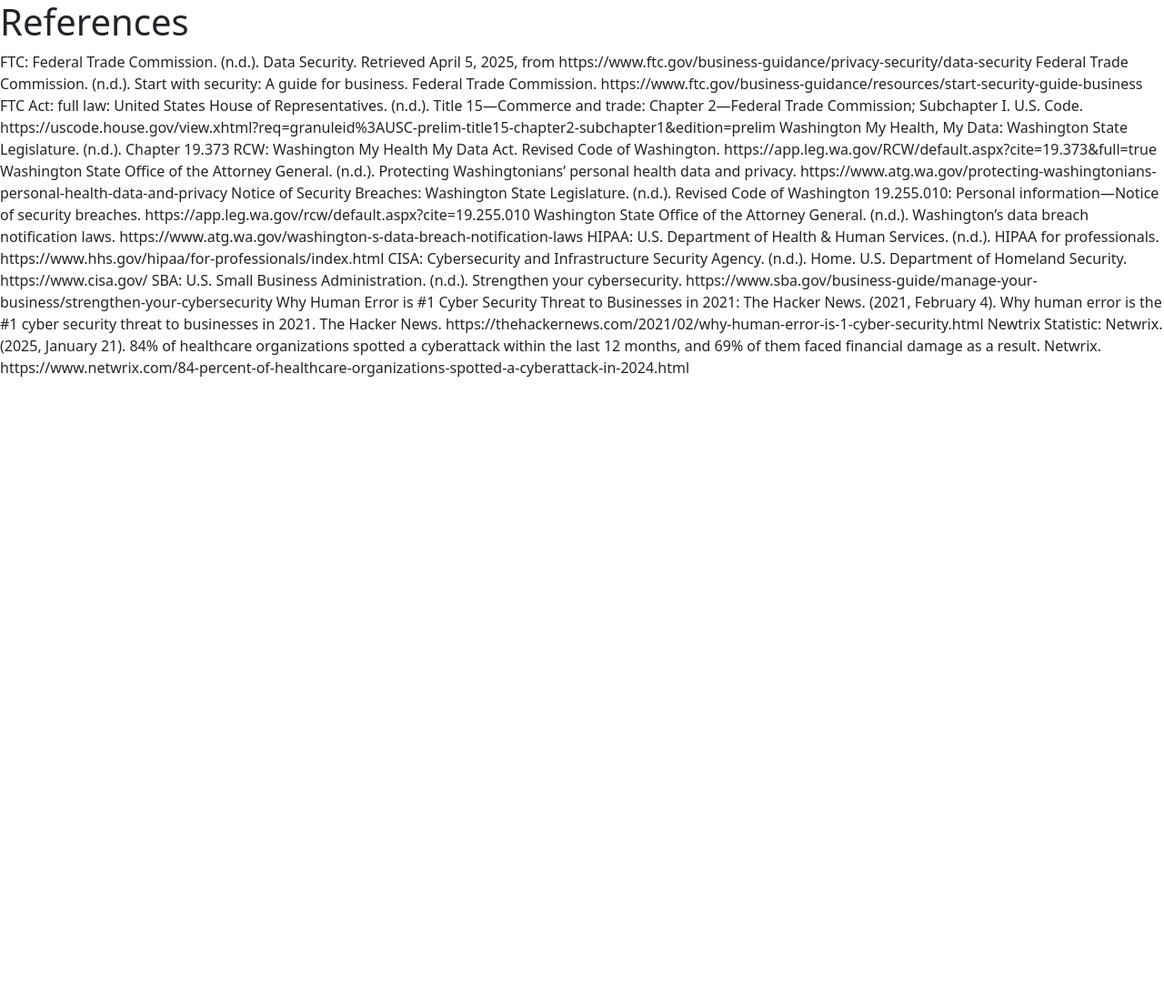
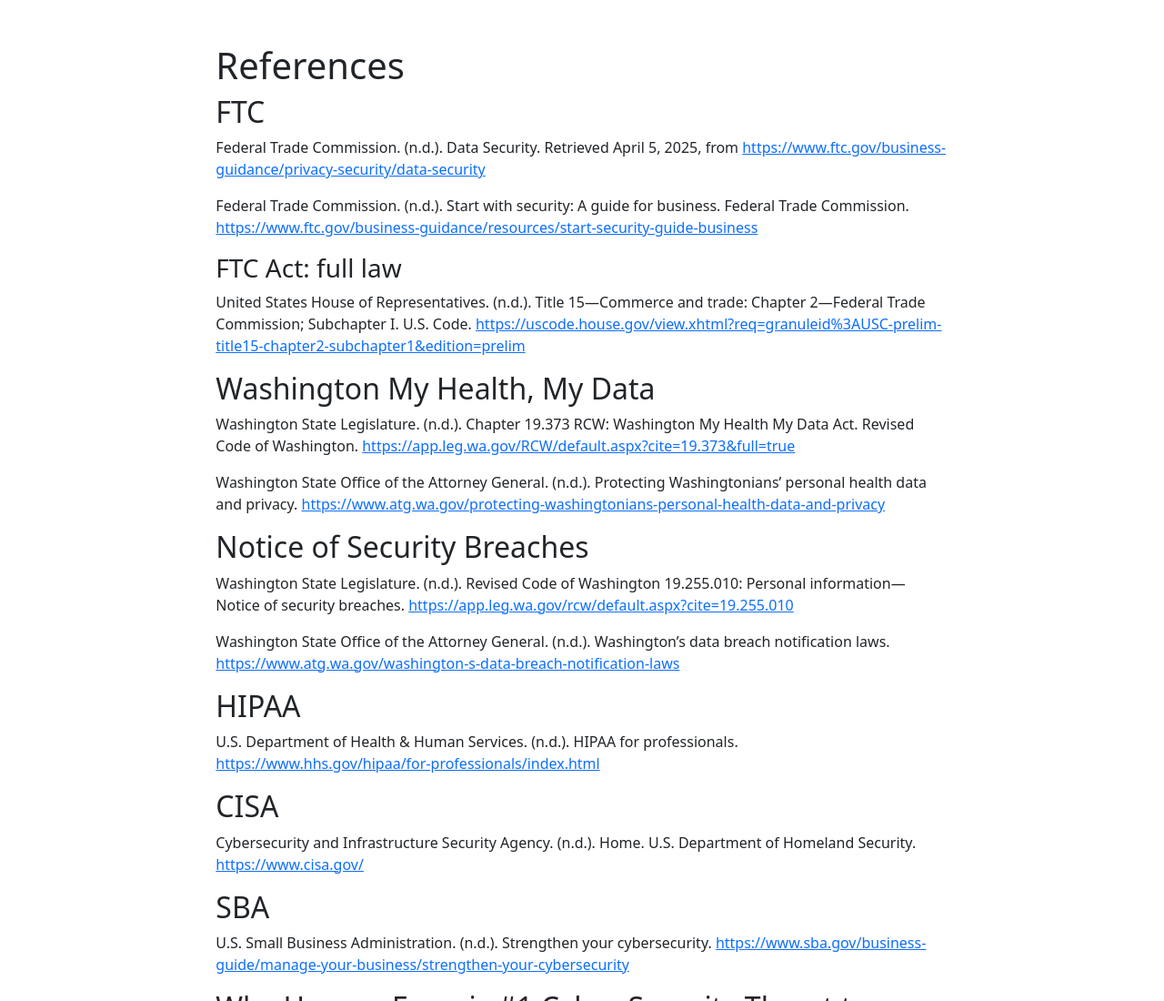
Before and after one commit to cherimarie/noncovered-not-exempt, a plain HTML site: page citations.html in a window 1280 px wide. Shown: the top 1100 px of the page at 91% size. Before the commit the page ends 800 px from the top, so only its background shows below. Drawn offline with nearby package versions, Linux system fonts and the light colour scheme.

Commit message:
Citations

```diff
--- a/citations.html
+++ b/citations.html
@@ -4,56 +4,71 @@
     <meta charset="utf-8">
     <meta name="viewport" content="width=device-width, initial-scale=1">
     <link href="https://cdn.jsdelivr.net/npm/bootstrap@5.3.5/dist/css/bootstrap.min.css" rel="stylesheet" integrity="sha384-SgOJa3DmI69IUzQ2PVdRZhwQ+dy64/BUtbMJw1MZ8t5HZApcHrRKUc4W0kG879m7" crossorigin="anonymous">
-  <title></title>
+    <title>Non-Covered, Not Exempt</title>
+    <style>
+      #main-flex {
+        display: flex;
+        flex-flow: column nowrap;
+        justify-content: center;
+      }
+    </style>
   </head>
 <body>
+  <div class="col-lg-8 mx-auto p-4 py-md-5">
+  <main id="main-flex">
+<h1>References</h1>
 
-<h1>References</h1>
-FTC:
+<h2>FTC</h2>
 
-Federal Trade Commission. (n.d.). Data Security. Retrieved April 5, 2025, from https://www.ftc.gov/business-guidance/privacy-security/data-security
+<p>Federal Trade Commission. (n.d.). Data Security. Retrieved April 5, 2025, from <a href="https://www.ftc.gov/business-guidance/privacy-security/data-security">https://www.ftc.gov/business-guidance/privacy-security/data-security</a></p>
 
-Federal Trade Commission. (n.d.). Start with security: A guide for business. Federal Trade Commission. https://www.ftc.gov/business-guidance/resources/start-security-guide-business
+<p>Federal Trade Commission. (n.d.). Start with security: A guide for business. Federal Trade Commission. <a href="https://www.ftc.gov/business-guidance/resources/start-security-guide-business">https://www.ftc.gov/business-guidance/resources/start-security-guide-business</a></p>
 
-FTC Act: full law:
+<h3>FTC Act: full law</h3>
 
-United States House of Representatives. (n.d.). Title 15—Commerce and trade: Chapter 2—Federal Trade Commission; Subchapter I. U.S. Code. https://uscode.house.gov/view.xhtml?req=granuleid%3AUSC-prelim-title15-chapter2-subchapter1&edition=prelim
+<p>United States House of Representatives. (n.d.). Title 15—Commerce and trade: Chapter 2—Federal Trade Commission; Subchapter I. U.S. Code. <a href="https://uscode.house.gov/view.xhtml?req=granuleid%3AUSC-prelim-title15-chapter2-subchapter1&edition=prelim">https://uscode.house.gov/view.xhtml?req=granuleid%3AUSC-prelim-title15-chapter2-subchapter1&edition=prelim</a></p>
 
-Washington My Health, My Data:
+<h2>Washington My Health, My Data</h2>
 
-Washington State Legislature. (n.d.). Chapter 19.373 RCW: Washington My Health My Data Act. Revised Code of Washington. https://app.leg.wa.gov/RCW/default.aspx?cite=19.373&full=true
+<p>Washington State Legislature. (n.d.). Chapter 19.373 RCW: Washington My Health My Data Act. Revised Code of Washington. <a href="https://app.leg.wa.gov/RCW/default.aspx?cite=19.373&full=true">https://app.leg.wa.gov/RCW/default.aspx?cite=19.373&full=true</a></p>
 
-Washington State Office of the Attorney General. (n.d.). Protecting Washingtonians’ personal health data and privacy. https://www.atg.wa.gov/protecting-washingtonians-personal-health-data-and-privacy
+<p>Washington State Office of the Attorney General. (n.d.). Protecting Washingtonians’ personal health data and privacy. <a href="https://www.atg.wa.gov/protecting-washingtonians-personal-health-data-and-privacy">https://www.atg.wa.gov/protecting-washingtonians-personal-health-data-and-privacy</a></p>
 
-Notice of Security Breaches:
+<h2>Notice of Security Breaches</h2>
 
-Washington State Legislature. (n.d.). Revised Code of Washington 19.255.010: Personal information—Notice of security breaches. https://app.leg.wa.gov/rcw/default.aspx?cite=19.255.010
+<p>Washington State Legislature. (n.d.). Revised Code of Washington 19.255.010: Personal information—Notice of security breaches. <a href="https://app.leg.wa.gov/rcw/default.aspx?cite=19.255.010">https://app.leg.wa.gov/rcw/default.aspx?cite=19.255.010</a></p>
 
-Washington State Office of the Attorney General. (n.d.). Washington’s data breach notification laws. https://www.atg.wa.gov/washington-s-data-breach-notification-laws
+<p>Washington State Office of the Attorney General. (n.d.). Washington’s data breach notification laws. <a href="https://www.atg.wa.gov/washington-s-data-breach-notification-laws">https://www.atg.wa.gov/washington-s-data-breach-notification-laws</a></p>
 
 
-HIPAA:
+<h2>HIPAA</h2>
 
-U.S. Department of Health & Human Services. (n.d.). HIPAA for professionals. https://www.hhs.gov/hipaa/for-professionals/index.html
+<p>U.S. Department of Health & Human Services. (n.d.). HIPAA for professionals. <a href="https://www.hhs.gov/hipaa/for-professionals/index.html">https://www.hhs.gov/hipaa/for-professionals/index.html</a></p>
 
-CISA:
+<h2>CISA</h2>
 
-Cybersecurity and Infrastructure Security Agency. (n.d.). Home. U.S. Department of Homeland Security. https://www.cisa.gov/
+<p>Cybersecurity and Infrastructure Security Agency. (n.d.). Home. U.S. Department of Homeland Security. <a href="https://www.cisa.gov/">https://www.cisa.gov/</a></p>
 
-SBA:
+<h2>SBA</h2>
 
-U.S. Small Business Administration. (n.d.). Strengthen your cybersecurity. https://www.sba.gov/business-guide/manage-your-business/strengthen-your-cybersecurity
+<p>U.S. Small Business Administration. (n.d.). Strengthen your cybersecurity. <a href="https://www.sba.gov/business-guide/manage-your-business/strengthen-your-cybersecurity">https://www.sba.gov/business-guide/manage-your-business/strengthen-your-cybersecurity</a></p>
 
 
-Why Human Error is #1 Cyber Security Threat to Businesses in 2021:
+<h2>Why Human Error is #1 Cyber Security Threat to Businesses in 2021</h2>
 
-The Hacker News. (2021, February 4). Why human error is the #1 cyber security threat to businesses in 2021. The Hacker News. https://thehackernews.com/2021/02/why-human-error-is-1-cyber-security.html
+<p>The Hacker News. (2021, February 4). Why human error is the #1 cyber security threat to businesses in 2021. The Hacker News. <a href="https://thehackernews.com/2021/02/why-human-error-is-1-cyber-security.html">https://thehackernews.com/2021/02/why-human-error-is-1-cyber-security.html</a></p>
 
-Newtrix Statistic:
+<h2>Newtrix Statistic</h2>
 
-Netwrix. (2025, January 21). 84% of healthcare organizations spotted a cyberattack within the last 12 months, and 69% of them faced financial damage as a result. Netwrix. https://www.netwrix.com/84-percent-of-healthcare-organizations-spotted-a-cyberattack-in-2024.html
+<p>Netwrix. (2025, January 21). 84% of healthcare organizations spotted a cyberattack within the last 12 months, and 69% of them faced financial damage as a result. Netwrix. <a href="https://www.netwrix.com/84-percent-of-healthcare-organizations-spotted-a-cyberattack-in-2024.html">https://www.netwrix.com/84-percent-of-healthcare-organizations-spotted-a-cyberattack-in-2024.html</a></p>
+
+<h2>Healthcare Breaches Most Expensive of All Industries</h2>
+
+<p>IBM Cost of a Data Breach report, 2024. (n.d.) <a href="https://www.ibm.com/reports/data-breach">https://www.ibm.com/reports/data-breach</a></p>
+
+</main>
+
+</div>
 
 </body>
-
-
 </html>
```
Also changed, not shown: index.html (indentation only). Lines whose indentation alone changed are shown as unchanged.
